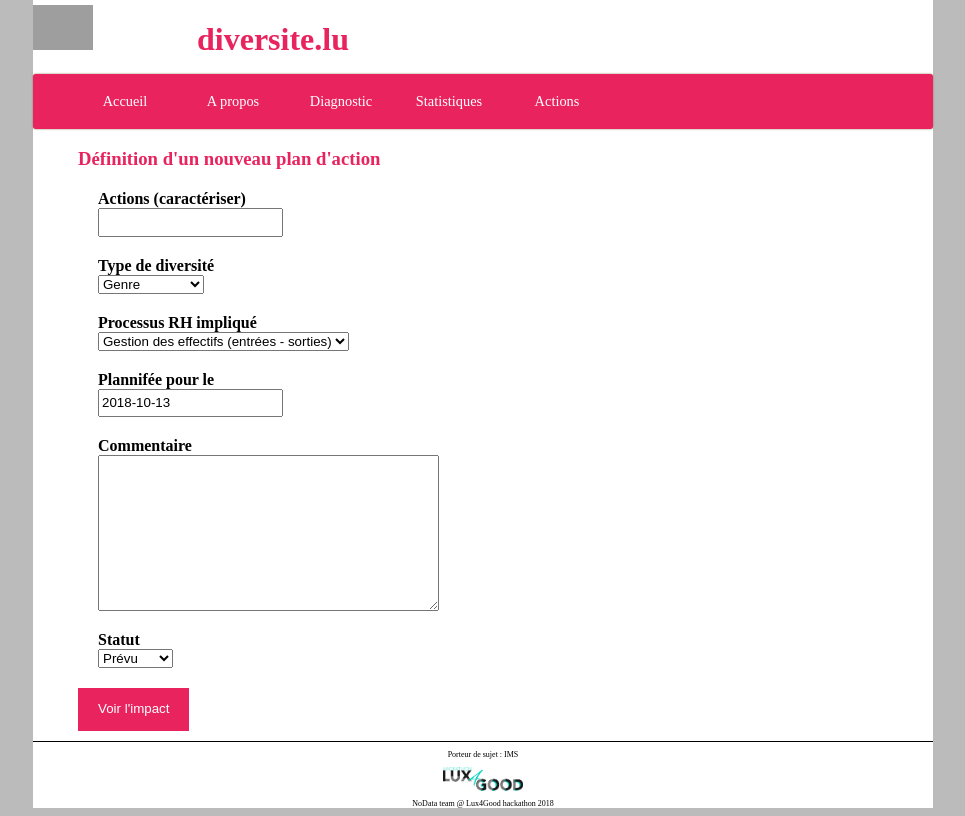
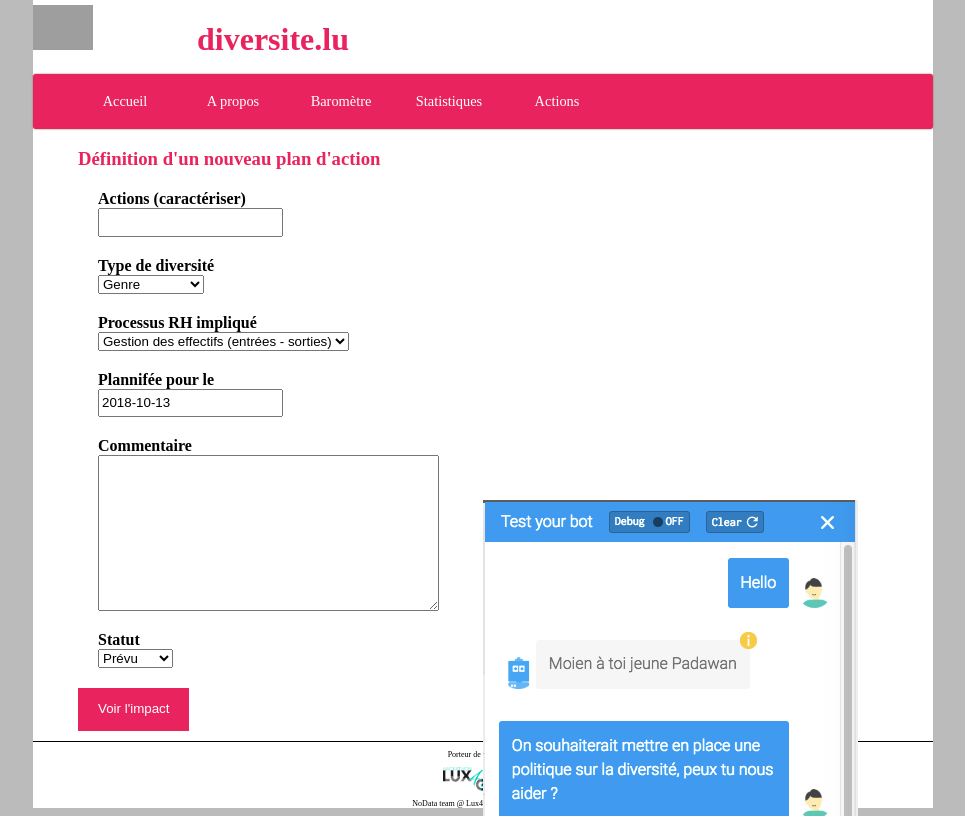
Before and after one commit to stellasia/l4gims, a Django app: page /actions/ in a window 1280 px wide. Shown: the whole page, without its empty margins (157-1122 px from the left). Run offline with Django 3.2, Linux system fonts and the light colour scheme; grey boxes are pictures that could not be loaded.

Commit message:
Chatbot wip2

```diff
--- a/actions/templates/actions.html
+++ b/actions/templates/actions.html
@@ -104,5 +105,11 @@
 
     <input type="submit" value="Voir l'impact" >
   </form>
+
 </section>
+
+<div class="chatbot">
+  <img src="{% static 'chatbot.png' %}" alt="">
+</div>
+
 {% endblock %}
--- a/questionnaire/urls.py
+++ b/questionnaire/urls.py
@@ -8,6 +8,6 @@ from . import views
 urlpatterns = [
     path('', TemplateView.as_view(template_name="home.html")),
     path('apropos/', TemplateView.as_view(template_name="about.html")),
-    path('diagnostic/', views.QuestionnaireView.as_view()),
+    path('barometre/', views.QuestionnaireView.as_view()),
     path('ok/', TemplateView.as_view(template_name="ok.html")),
 ]
--- a/static/sankey/sankey.html
+++ b/static/sankey/sankey.html
@@ -34,6 +34,7 @@
 <p id="chart">
 
 <script src="http://d3js.org/d3.v3.js"></script>
+
 <script src="sankey.js"></script>
 <script>
 
@@ -45,7 +46,9 @@ var margin = {top: 10, right: 10, bottom: 10, left: 10},
 
 var formatNumber = d3.format(",.0f"),    // zero decimal places
     format = function(d) { return formatNumber(d) + " " + units; },
-    color = d3.scale.category20c();
+    // color = d3.scale.PuBuGn();
+    // color = d3.scale.ordinal().range(["#1f77b4", "#ff7f0e"]);
+   color = d3.scale.ordinal().range(["#20B2AA", "#ff7f0e", "#8DEEEE"]);
 
 // append the svg canvas to the page
 var svg = d3.select("#chart").append("svg")
--- a/static/style.css
+++ b/static/style.css
@@ -180,3 +180,11 @@ form .error {
 .badge img {
     width: 200px;
 }
+
+.chatbot {
+    position:fixed;
+    width:50%;
+    height:300px;
+    bottom:0px;
+    right: 0px;
+}
--- a/templates/base.html
+++ b/templates/base.html
@@ -13,7 +13,7 @@
 	<ul>
 	  <li><a href="/">Accueil</a></li>
 	  <li><a href="/apropos/">A propos</a></li>
-	  <li><a href="/diagnostic/">Diagnostic</a></li>
+	  <li><a href="/barometre/">Baromètre</a></li>
 	  <li><a href="/stats/">Statistiques</a></li>
 	  <li><a href="/actions/">Actions</a></li>
 	</ul>
```
Also changed, not shown: other parts of actions/templates/actions.html (+1 -0 lines).
